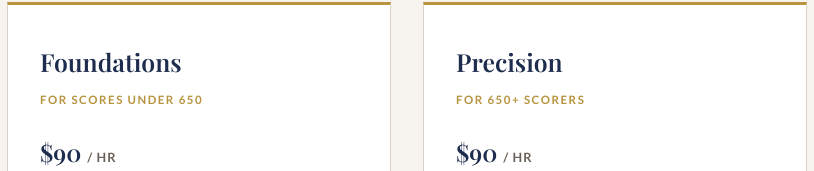
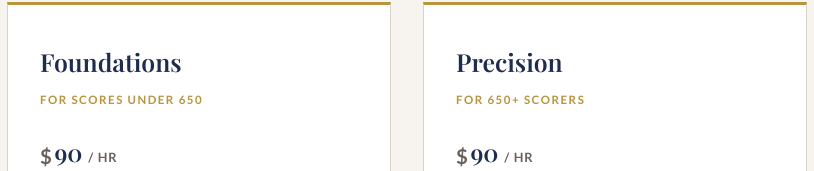
Before and after one commit to bmcburnett34/tutoring, a plain HTML site: page index.html in a window 1280 px wide. Shown: the part 629-800 px from the top of the page, 233-1047 px from the left. Drawn offline with nearby package versions, Linux system fonts and the light colour scheme; a web font is replaced by a local one.

Commit message:
Update index.html

```diff
--- a/index.html
+++ b/index.html
@@ -4,7 +4,7 @@
     <meta charset="UTF-8">
     <meta name="viewport" content="width=device-width, initial-scale=1.0">
     <meta name="description" content="Expert SAT math tutoring in Rome, GA and Floyd County. Proven results from Georgia Tech educated tutor. Foundations and Precision programs for all score levels.">
-    <title>SAT Math Tutoring in Rome, GA | Floyd County | Georgia Tech Educated</title>
+    <title>SAT Math Tutoring in Rome, GA | Floyd County </title>
     <script type="application/ld+json">
     {
       "@context": "https://schema.org",
@@ -370,6 +370,13 @@
             font-weight: 600;
             color: var(--navy);
             margin-bottom: 1.4rem;
+        }
+
+        .program-rate .rate-currency {
+            font-size: 0.85em;
+            position: relative;
+            top: 0.1em;
+            margin-right: 0.08em;
         }
 
         .program-rate span {
@@ -763,7 +770,7 @@
             <div class="program">
                 <div class="program-name">Foundations</div>
                 <div class="program-target">For scores under 650</div>
-                <div class="program-rate">$90 <span>/ hr</span></div>
+                <div class="program-rate"><span class="rate-currency">$</span>90 <span>/ hr</span></div>
                 <p class="program-description">
                     For students who need to solidify the fundamentals before scores can move. We build the foundation, develop the strategies, and create the habits that produce consistent improvement.
                 </p>
@@ -779,7 +786,7 @@
             <div class="program">
                 <div class="program-name">Precision</div>
                 <div class="program-target">For 650+ scorers</div>
-                <div class="program-rate">$90 <span>/ hr</span></div>
+                <div class="program-rate"><span class="rate-currency">$</span>90 <span>/ hr</span></div>
                 <p class="program-description">
                     For students within reach of an elite score. We identify what's holding them back, close the remaining gaps, and sharpen their performance for test day.
                 </p>
```
